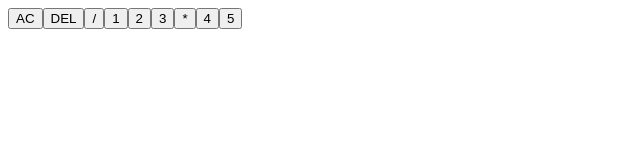
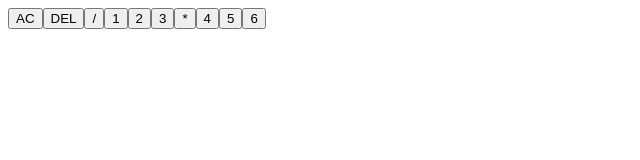
Before and after one commit to dvimukthi/Calculator, a React (Create React App) app: page / in a window 1280 px wide. Shown: the top 160 px of the page, without its empty margins (0-640 px from the left). Built offline with nearby package versions, Linux system fonts and the light colour scheme.

Commit message:
6 button

```diff
--- a/src/App.js
+++ b/src/App.js
@@ -14,6 +14,7 @@ function App() {
       <button>*</button>
       <button>4</button>
       <button>5</button>
+      <button>6</button>
     </div>
   );
 }
```
